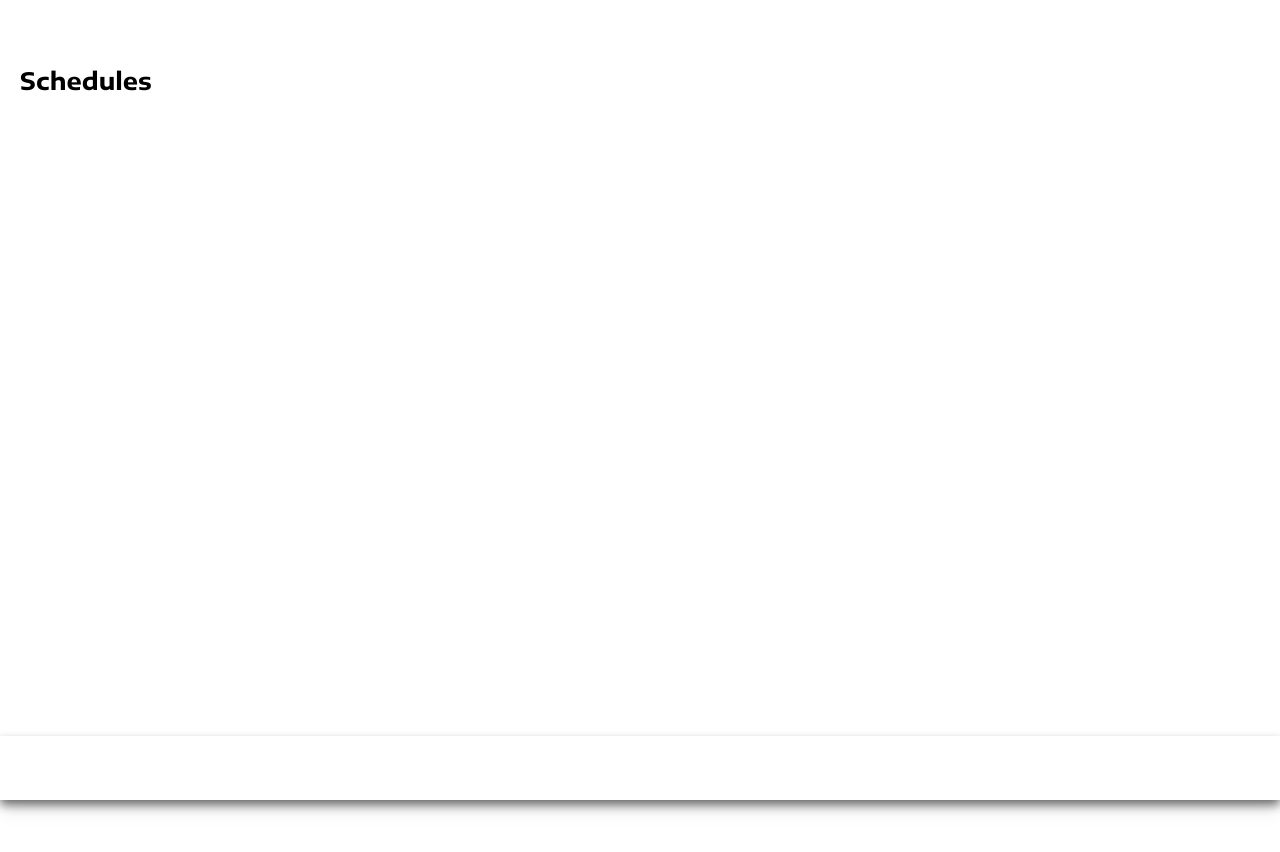
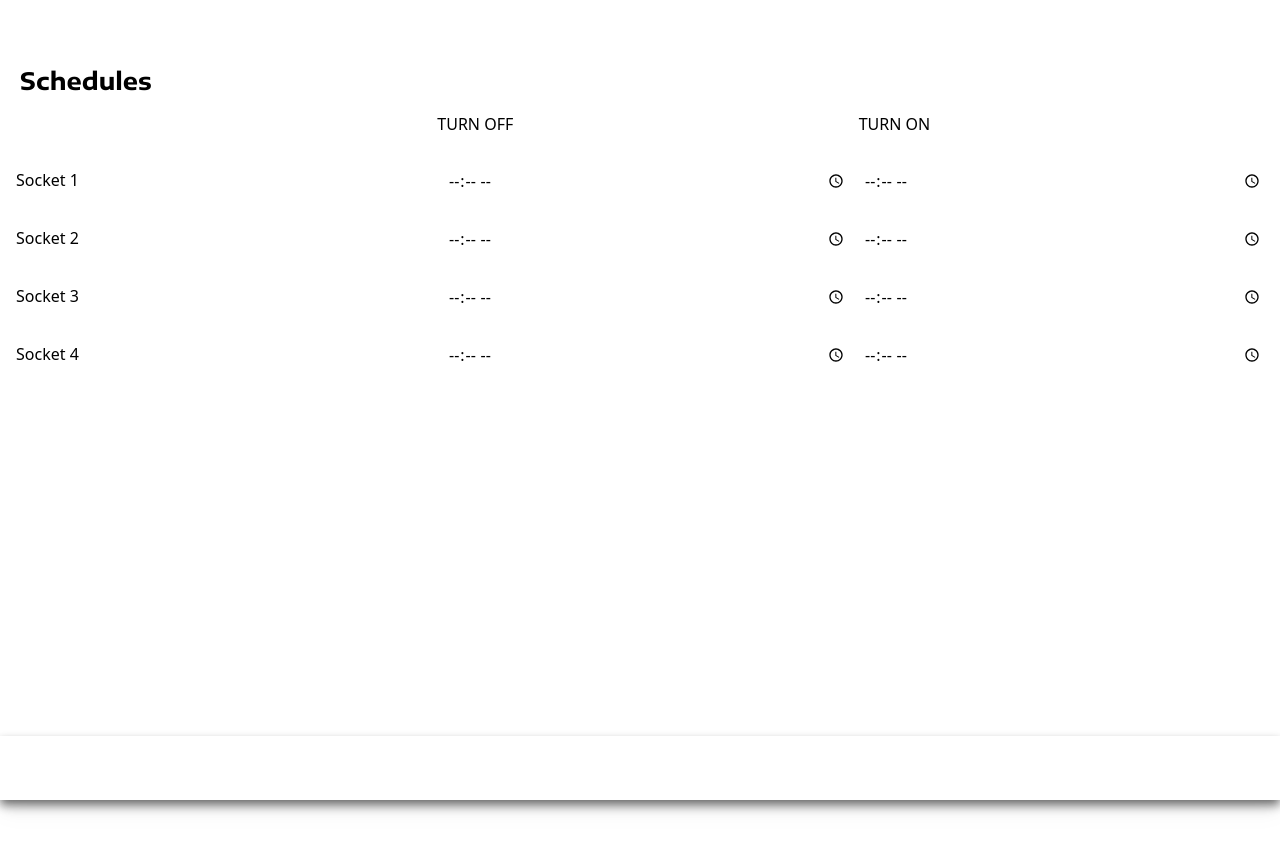
Before and after one commit to Gargoth/SocketSens, a SvelteKit app: page /app/schedules in a window 1280 px wide. Shown: the top 852 px of the page. Built offline with nearby package versions, Linux system fonts and the light colour scheme; some icons are missing.

Commit message:
feat(frontend): add schedule and time component

```diff
--- /dev/null
+++ b/src/components/time.svelte
@@ -0,0 +1,56 @@
+<script>
+    export let num;
+    let timeInput;
+
+    function logTime() {
+      console.log(`${label} - ${timeInput.value}`);
+    }
+  </script>
+
+  <div class="grid grid-cols-3 p-4">
+    <p>Socket {num}</p>
+    <input type="time" class="pl-4" bind:this={timeInput} on:change={logTime} />
+    <input type="time" class="pl-4" bind:this={timeInput} on:change={logTime} />
+  </div>
+
+
+  <style>
+    @font-face {
+        font-family: "InterBold";
+        src: url("/fonts/Inter-Bold.ttf") format("truetype");
+    }
+
+    @font-face {
+        font-family: "InterReg";
+        src: url("/fonts/Inter-Regular.ttf") format("truetype");
+    }
+
+    @font-face {
+        font-family: "EncodeBold";
+        src: url("/fonts/EncodeSansExpanded-Bold.ttf") format("truetype");
+    }
+
+    @font-face {
+        font-family: "EncodeSB";
+        src: url("/fonts/EncodeSansExpanded-SemiBold.ttf") format("truetype");
+    }
+
+    @font-face {
+        font-family: "EncodeMed";
+        src: url("/fonts/EncodeSansExpanded-Medium.ttf") format("truetype");
+    }
+
+    .socketbox {
+        background-color: #EEEEEE;
+    }
+
+    .socketnum {
+        font-family: "InterBold", sans-serif;
+    }
+    .socketpwr {
+        font-family: "EncodeBold", sans-serif;
+    }
+    .maxcap {
+        font-family: "InterBold", sans-serif;
+    }
+</style>
--- a/src/routes/+layout.svelte
+++ b/src/routes/+layout.svelte
@@ -45,6 +45,7 @@
     {:else}
         <a href="/" on:click={toggleNavbar}>Home</a>
         <a href="/app/dashboard" on:click={toggleNavbar}>Dashboard</a>
+        <a href="/app/schedules" on:click={toggleNavbar}>Schedules</a>
     {/if}
 </div>
 
--- a/src/routes/app/schedules/+page.svelte
+++ b/src/routes/app/schedules/+page.svelte
@@ -1,8 +1,20 @@
-<div class='block'>
-    <h3 class="mysocket pl-4 text-2xl mx-1">
+<script>
+    import Time from '../../../components/time.svelte';
+  </script>
+
+  <div>
+    <h3 class="pl-4 text-2xl mx-1">
       Schedules
     </h3>
-
+    <div class="grid grid-cols-3 gap-4 p-4">
+      <p></p>
+      <p>TURN OFF</p>
+      <p>TURN ON</p>
+    </div>
+    <Time num="1" />
+    <Time num="2" />
+    <Time num="3" />
+    <Time num="4" />
   </div>
 
   <style>
```
Lines whose indentation alone changed are shown as unchanged.
